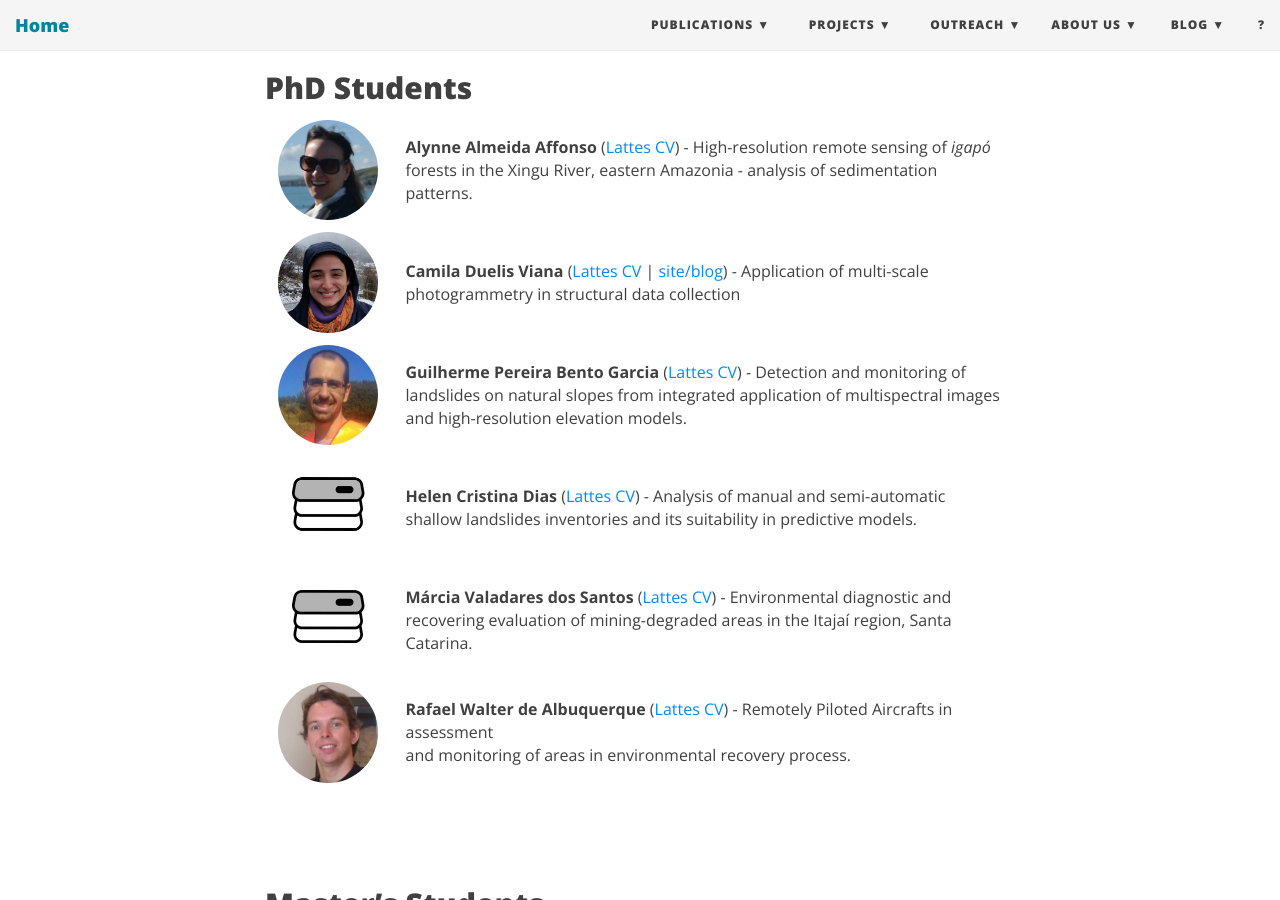
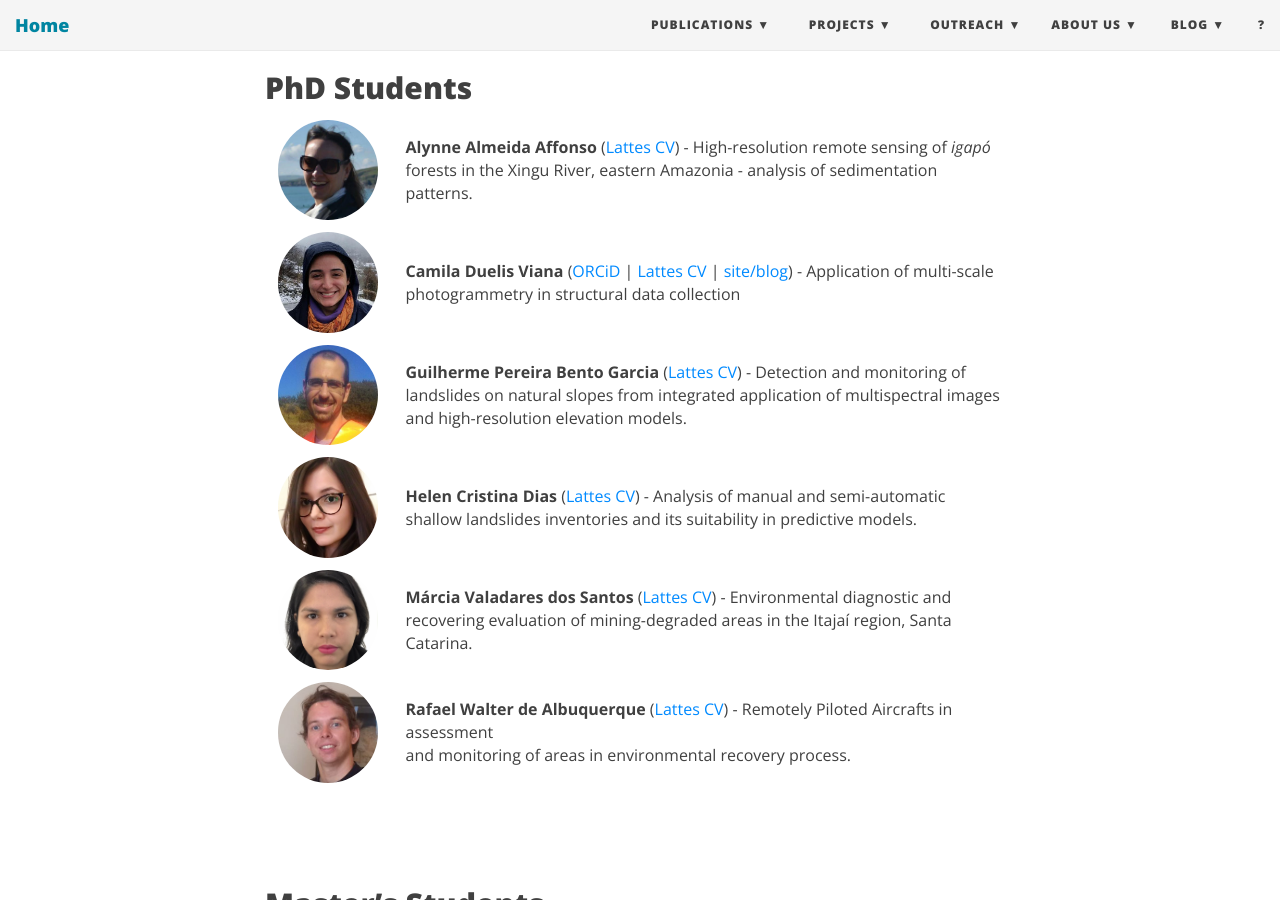
Before and after one commit to SPAMLab/SPAMLab.github.io, a Jekyll site: the page built from people.md, in a window 1280 px wide and 900 px high, scrolled down 857 px. Built offline with Jekyll 4.4.1, drawn with Linux system fonts in a browser that asks for light colours; nearby versions of some CDN libraries.

Commit message:
update people.md with photos

```diff
--- a/people.md
+++ b/people.md
@@ -25,11 +25,10 @@
 
 <table class="table-borderless" style="width:100%">
   <tr>
-    <td width="17%"> <img src="/img/logos/spamlab_avatar.png" class="img-circle" width="99%"> </td>
+    <td width="17%"> <img src="/img/people/anderson.jpg" class="img-circle" width="99%"> </td>
     <td width="83%"> <b>Anderson Targino da Silva Ferreira</b> (<a href="http://lattes.cnpq.br/2987031006640819">Lattes CV</a>) - Monitoring of microplastic (pellets) density of a sandy beach by coring, 3D modelling and meteoceanographic parameters. </td>
   </tr>
 </table>
-
 
 
 &nbsp;
@@ -45,18 +44,18 @@
   </tr>
   <tr>
     <td width="17%"> <img src="/img/people/camila.jpg" class="img-circle" width="99%"> </td>
-    <td width="83%"> <b>Camila Duelis Viana</b> (<a href="http://lattes.cnpq.br/8408152690266564">Lattes CV</a> | <a href="https://cdviana.github.io/">site/blog</a>) - Application of multi-scale photogrammetry in structural data collection </td>
+    <td width="83%"> <b>Camila Duelis Viana</b> (<a href="http://orcid.org/0000-0001-7093-0244">ORCiD</a> | <a href="http://lattes.cnpq.br/8408152690266564">Lattes CV</a> | <a href="https://cdviana.github.io/">site/blog</a>) - Application of multi-scale photogrammetry in structural data collection </td>
   </tr>
   <tr>
     <td width="17%"> <img src="/img/people/guilherme.jpg" class="img-circle" width="99%"> </td>
     <td width="83%"> <b>Guilherme Pereira Bento Garcia</b> (<a href="http://lattes.cnpq.br/8143036335035110">Lattes CV</a>) - Detection and monitoring of landslides on natural slopes from integrated application of multispectral images and high-resolution elevation models. </td>
   </tr>
   <tr>
-    <td width="17%"> <img src="/img/logos/spamlab_avatar.png" class="img-circle" width="99%"> </td>
+    <td width="17%"> <img src="/img/people/helen.jpg" class="img-circle" width="99%"> </td>
     <td width="83%"> <b>Helen Cristina Dias</b> (<a href="http://lattes.cnpq.br/6662222026617086">Lattes CV</a>) - Analysis of manual and semi-automatic shallow landslides inventories and its suitability in predictive models. </td>
   </tr>
   <tr>
-    <td width="17%"> <img src="/img/logos/spamlab_avatar.png" class="img-circle" width="99%"> </td>
+    <td width="17%"> <img src="/img/people/marcia.jpg" class="img-circle" width="99%"> </td>
     <td width="83%"> <b>Márcia Valadares dos Santos</b> (<a href="http://lattes.cnpq.br/4630051898845467">Lattes CV</a>) - Environmental diagnostic and recovering evaluation of mining-degraded areas in the Itajaí region, Santa Catarina. </td>
   </tr>
   <tr>
@@ -74,7 +73,7 @@
 
 <table class="table-borderless" style="width:100%">
   <tr>
-    <td width="17%"> <img src="/img/logos/spamlab_avatar.png" class="img-circle" width="99%"> </td>
+    <td width="17%"> <img src="/img/people/amanda.jpg" class="img-circle" width="99%"> </td>
     <td width="83%"> <b>Amanda Mendes de Sousa</b>  (<a href="http://lattes.cnpq.br/1341083329457480">Lattes CV</a>) - Monitoring landslide susceptibility: using UAVs to generate 3D models for slope stability analysis in urban areas. </td>
   </tr>
   <tr>
@@ -101,7 +100,7 @@
     <td width="83%"> <b>Francesco Barale</b> (<a href="http://lattes.cnpq.br/0059823974469880">Lattes CV</a>) - Modelling a smal landslide at USP campus with TLS. </td>
   </tr>
   <tr>
-    <td width="17%"> <img src="/img/logos/spamlab_avatar.png" class="img-circle" width="99%"> </td>
+    <td width="17%"> <img src="/img/people/marianabb.jpg" class="img-circle" width="99%"> </td>
     <td width="83%"> <b>Mariana B.B. da Silva</b> (<a href="http://lattes.cnpq.br/6596101972048688">Lattes CV</a>) - Analisis and Modelling of a smal landslide with SfM and TLS. </td>
   </tr>
 </table>
```
Also changed, not shown: img/people/amanda.jpg (added), img/people/anderson.jpg (added), img/people/helen.jpg (added), img/people/helen_big.jpg (added), img/people/lucas.jpg (added), img/people/lucas2.jpg (added), img/people/marcia.jpg (added), img/people/marcia_big.jpg (added), img/people/marianabb.jpg (added), img/people/marianabb2.jpg (added), 2 other files.
